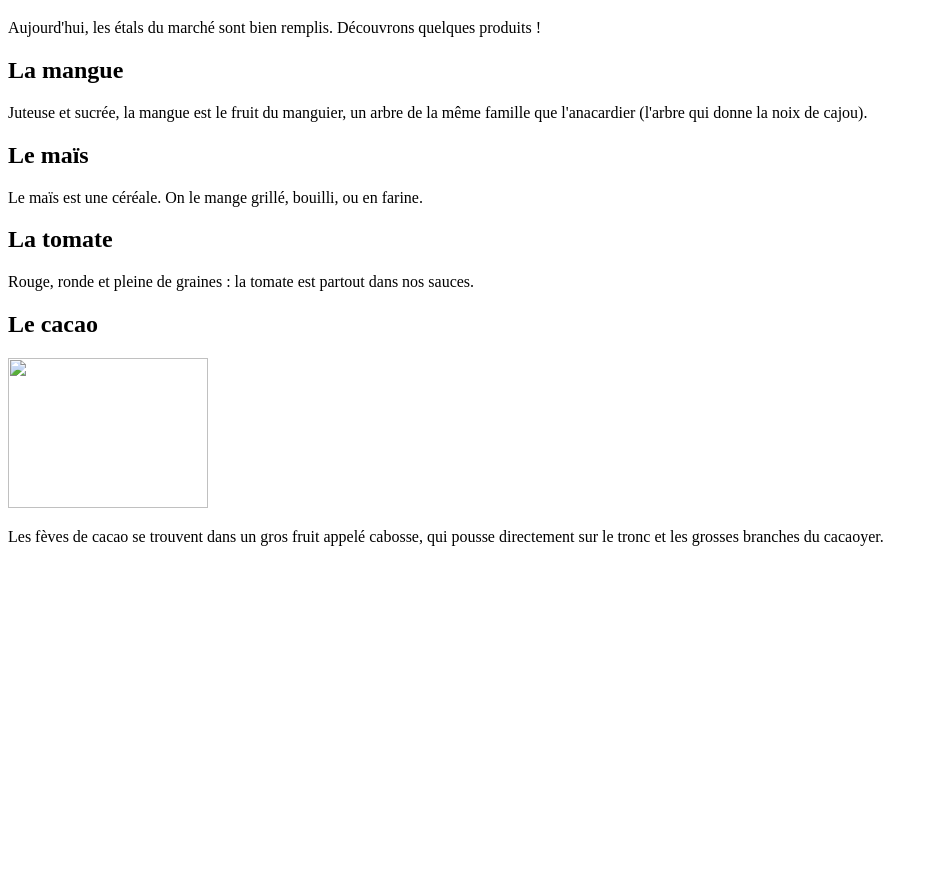
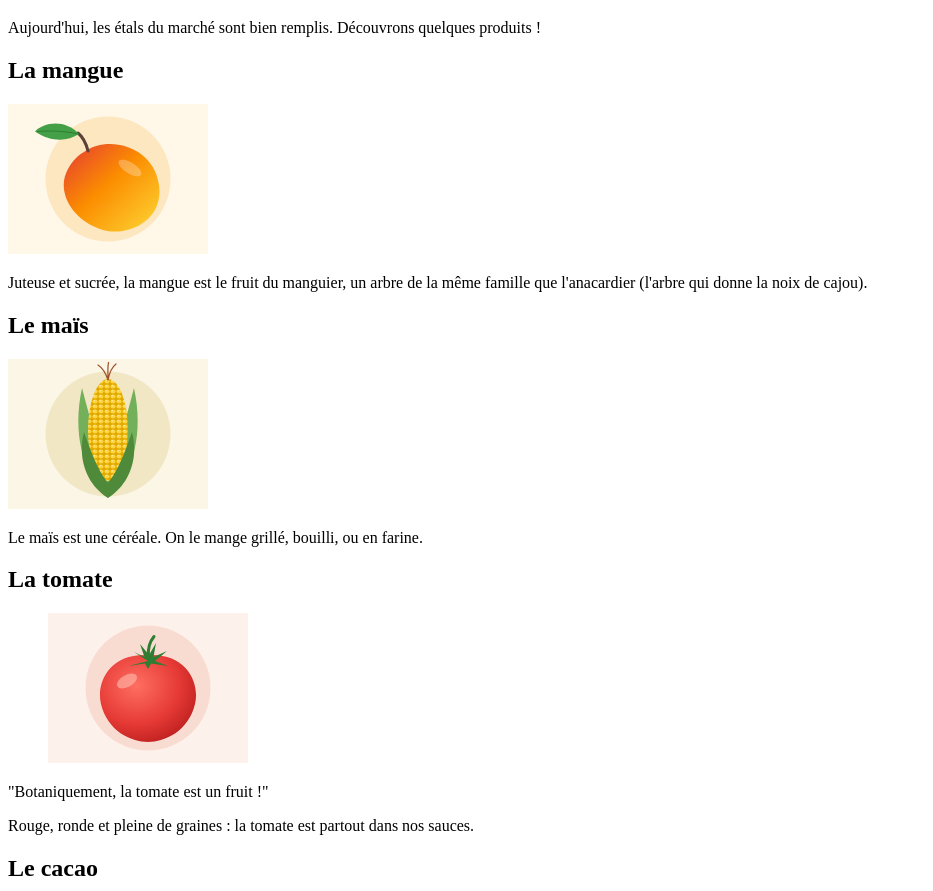
Before and after one commit to juleschristkanga/exercices-html-main-niveau-1-graine, a plain HTML site: page 05-images/index.html in a window 1280 px wide. Shown: the part 61-952 px from the top of the page, without its empty margins (0-933 px from the left). Before the commit the page ends 800 px from the top, so only its background shows below. Drawn offline with Linux system fonts and the light colour scheme.

Commit message:
exercice 5

```diff
--- a/05-images/index.html
+++ b/05-images/index.html
@@ -12,6 +12,7 @@
   <h2>La mangue</h2>
   <!-- TODO 1 : affichez l'image images/mangue.svg avec un texte alternatif (alt),
        une largeur de 200 et une hauteur de 150 -->
+       <img src="images/mangue.svg" alt="mangue" width="200px" height="150px">
   <!-- TODO 5 : faites ensuite de cette image un lien vers https://fr.wikipedia.org/wiki/Mangue -->
   <p>
     Juteuse et sucrée, la mangue est le fruit du manguier, un arbre de la même famille
@@ -19,18 +20,21 @@
   </p>
 
   <h2>Le maïs</h2>
+  <img src="images/cereales/mais.svg" alt="maïs" width="200px" height="150px">
   <!-- TODO 2 : affichez l'image du maïs, rangée dans le sous-dossier images/cereales -->
   <p>Le maïs est une céréale. On le mange grillé, bouilli, ou en farine.</p>
 
   <h2>La tomate</h2>
+  <figure><img src="images/tomate.svg" alt="tomate" width="200px" height="150px"></figure>
   <!-- TODO 3 : affichez images/tomate.svg dans une balise <figure>,
-       avec la légende "Botaniquement, la tomate est un fruit !" -->
+       avec la légende-->
+       <figcaption>"Botaniquement, la tomate est un fruit !"</figcaption>
   <p>Rouge, ronde et pleine de graines : la tomate est partout dans nos sauces.</p>
 
   <h2>Le cacao</h2>
   <!-- TODO 4 : cette image ne s'affiche pas. Le chemin contient 2 erreurs : trouvez-les !
        Écrivez ensuite un vrai texte alternatif. -->
-  <img src="image/cacao.png" alt="" width="200" height="150">
+  <a href="https://fr.wikipedia.org/wiki/Mangue"><img src="images/cacao.svg" alt="Cacao" width="200" height="150"></a>
   <p>
     Les fèves de cacao se trouvent dans un gros fruit appelé cabosse, qui pousse
     directement sur le tronc et les grosses branches du cacaoyer.
```
